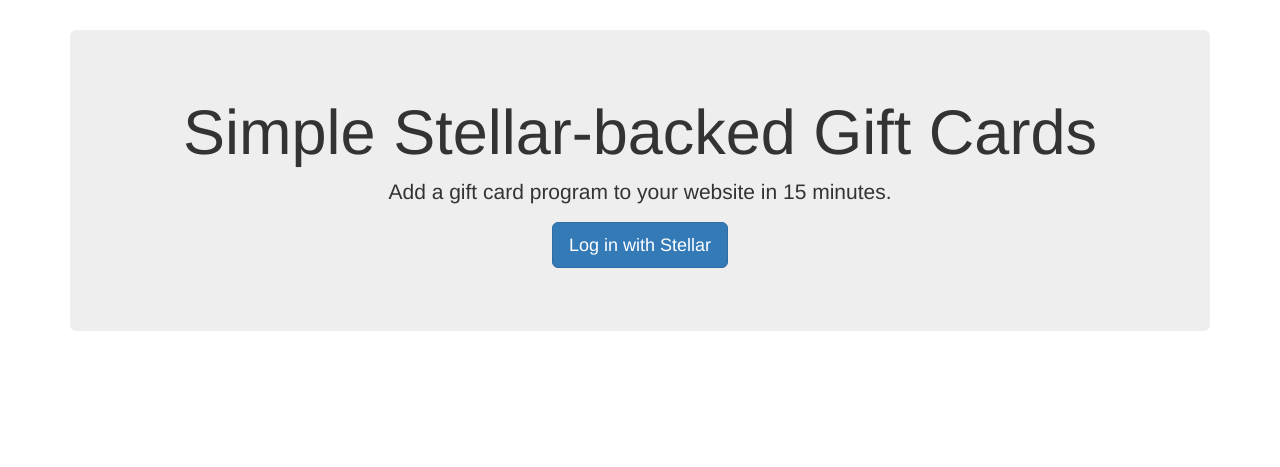
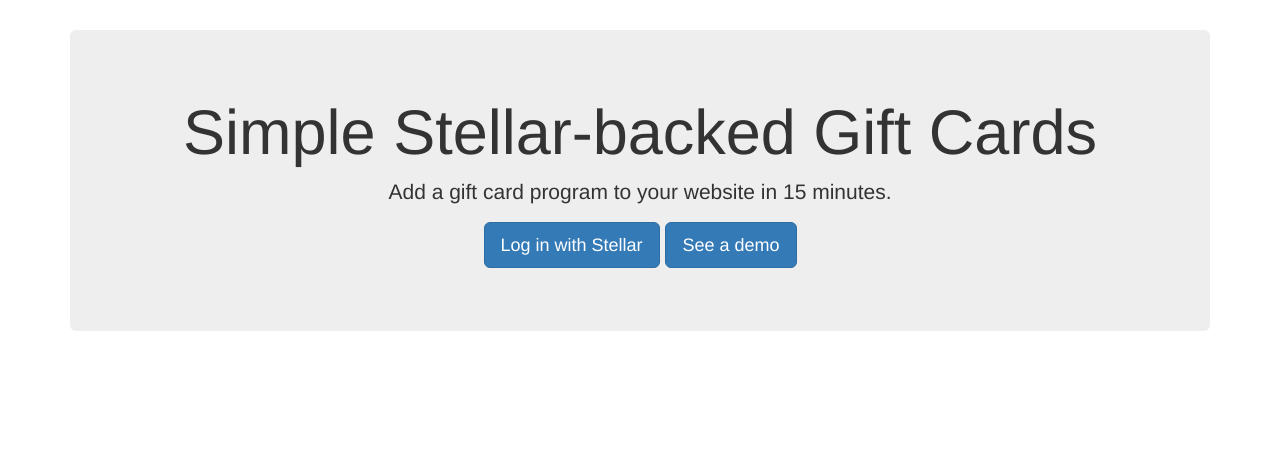
Before and after one commit to oliversong/stellar-merchant, a Flask app: page / in a window 1280 px wide. Shown: the part 51-518 px from the top of the page. Run offline with Flask 2, Linux system fonts and the light colour scheme; some libraries are stand-ins or nearby versions.

Commit message:
Link to viewer

```diff
--- a/app/templates/index.html
+++ b/app/templates/index.html
@@ -6,7 +6,10 @@
       <div class="jumbotron" style="text-align: center">
         <h1>Simple Stellar-backed Gift Cards</h1>
         <p>Add a gift card program to your website in 15 minutes.</p>
-        <p><a class="btn btn-primary btn-lg" href="/login" role="button">Log in with Stellar</a></p>
+        <p>
+          <a class="btn btn-primary btn-lg" href="/login" role="button">Log in with Stellar</a>
+          <a class="btn btn-primary btn-lg" href="http://localhost:3000/" role="button">See a demo</a>
+        </p>
       </div>
     </div>
   </div> <!-- /.row -->
```
Also changed, not shown: 2 other files.
